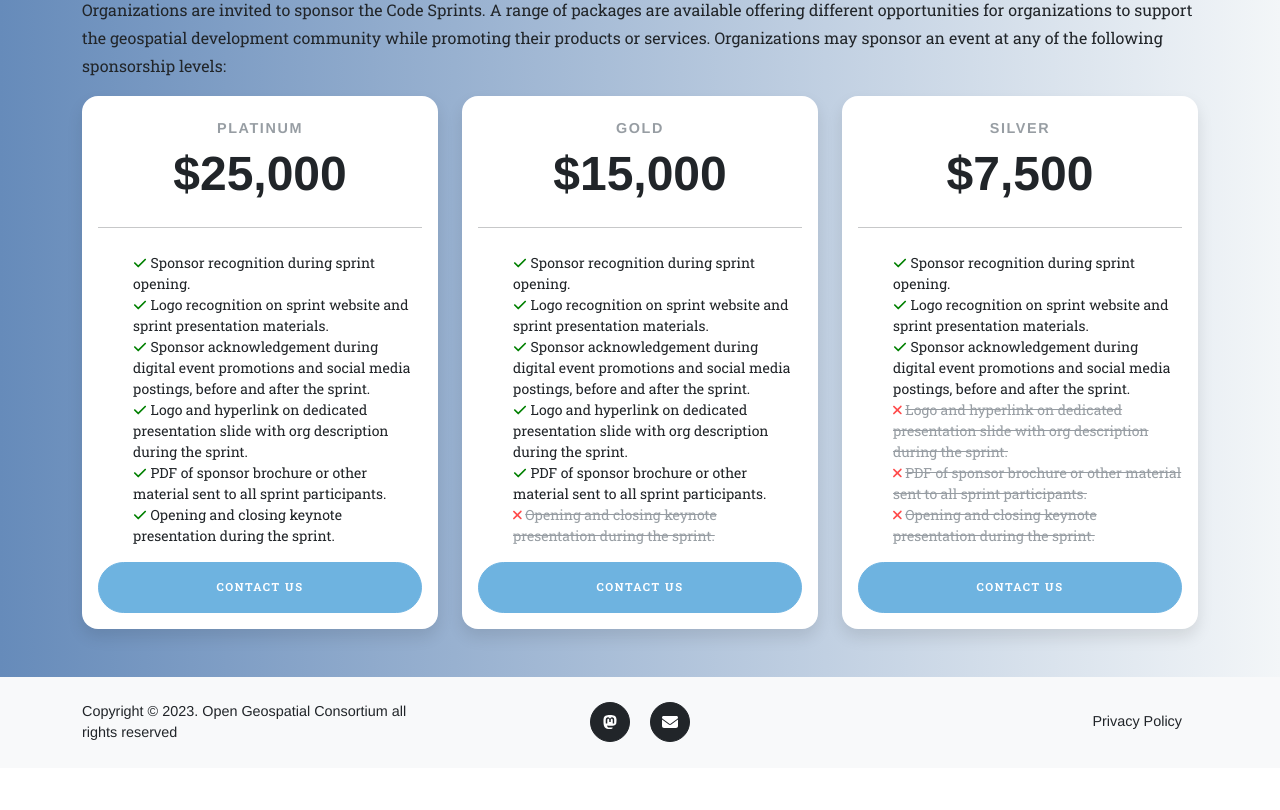
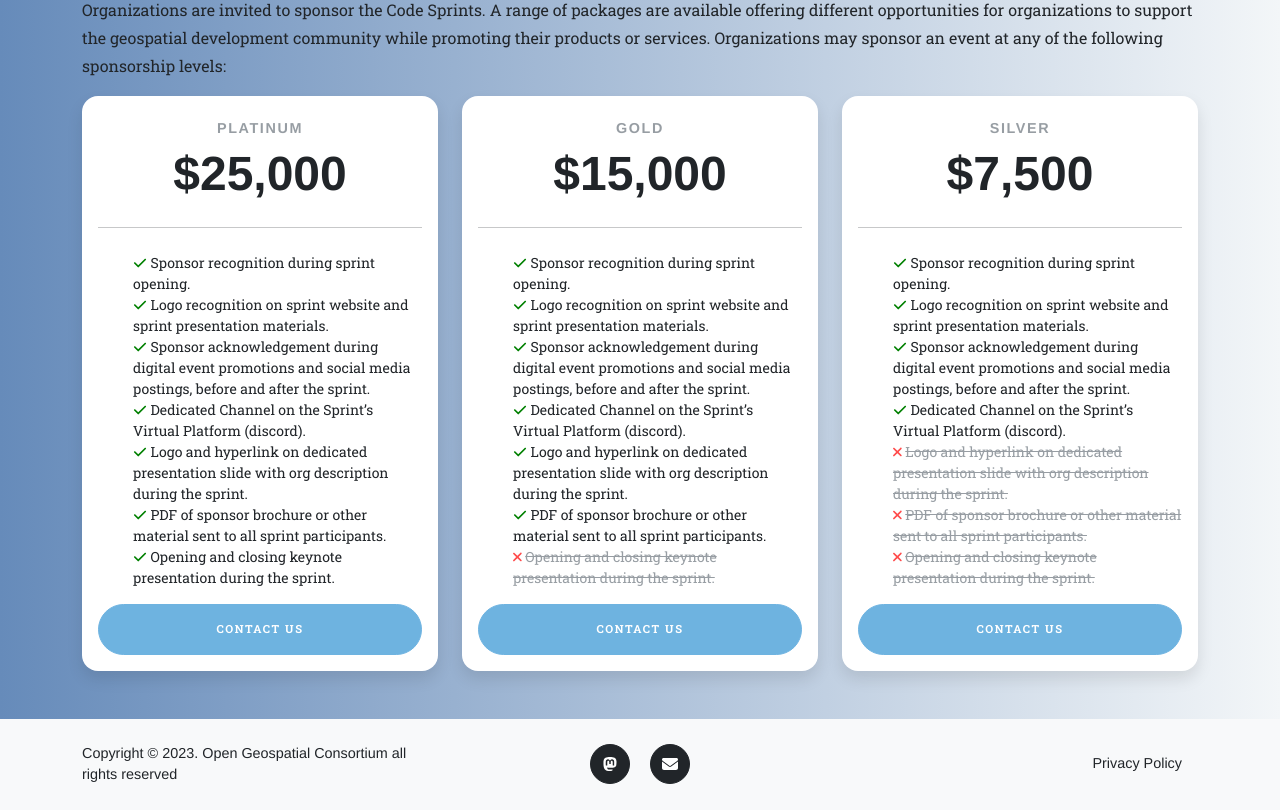
Before and after one commit to opengeospatial/dev-sprint-sponsoring, a plain HTML site: page index.html in a window 1280 px wide. Shown: the part 116-926 px from the top of the page. Before the commit the page ends 884 px from the top, so only its background shows below. Drawn offline with nearby package versions, Linux system fonts and the light colour scheme.

Commit message:
- added discord channel

```diff
--- a/index.html
+++ b/index.html
@@ -59,6 +59,11 @@
                                         <li>
                                             <span class="fa-li"></span>
                                             <i class="fas fa-check"></i>
+                                            Dedicated Channel on the Sprint’s Virtual Platform (discord).
+                                        </li>
+                                        <li>
+                                            <span class="fa-li"></span>
+                                            <i class="fas fa-check"></i>
                                             Logo and hyperlink on dedicated presentation slide with org description during the sprint.
                                         </li>
                                         <li>
@@ -107,6 +112,11 @@
                                         <li>
                                             <span class="fa-li"></span>
                                             <i class="fas fa-check"></i>
+                                            Dedicated Channel on the Sprint’s Virtual Platform (discord).
+                                        </li>
+                                        <li>
+                                            <span class="fa-li"></span>
+                                            <i class="fas fa-check"></i>
                                             Logo and hyperlink on dedicated presentation slide with org description during the sprint.
                                         </li>
                                         <li>
@@ -151,6 +161,11 @@
                                             <span class="fa-li"></span>
                                             <i class="fas fa-check"></i>
                                             Sponsor acknowledgement during digital event promotions and social media postings, before and after the sprint.
+                                        </li>
+                                        <li>
+                                            <span class="fa-li"></span>
+                                            <i class="fas fa-check"></i>
+                                            Dedicated Channel on the Sprint’s Virtual Platform (discord).
                                         </li>
                                         <li class="text-muted">
                                             <span class="fa-li"></span>
```
